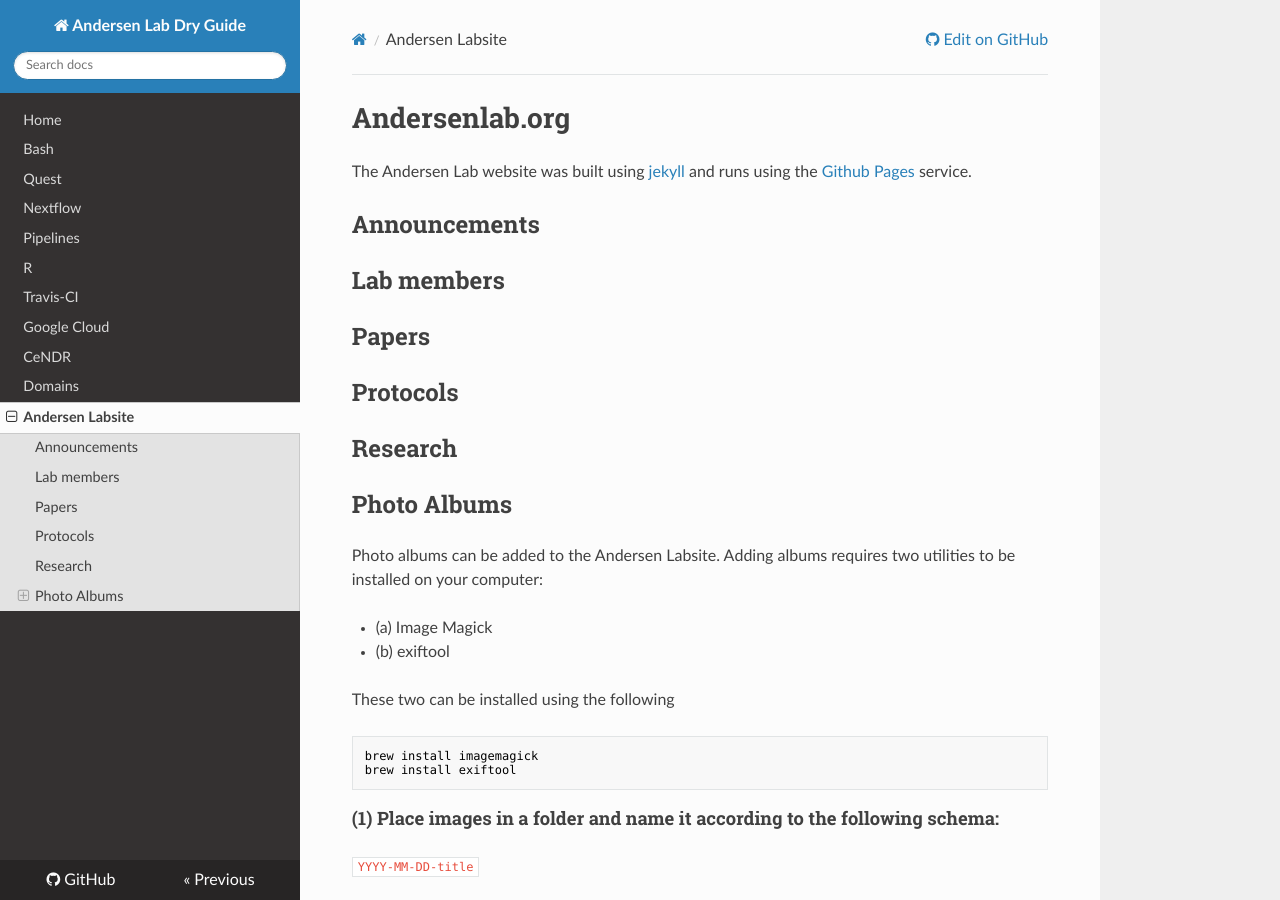
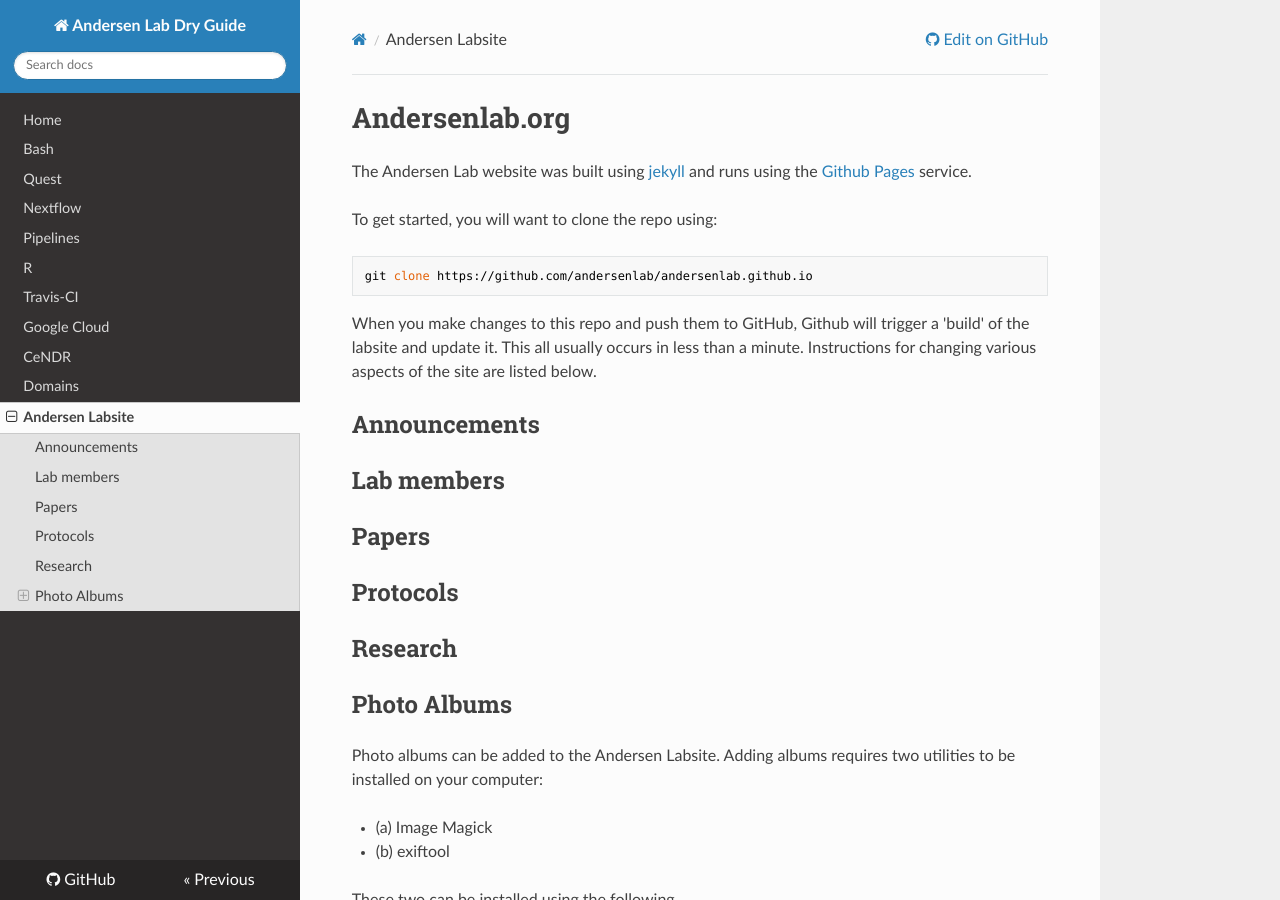
Before and after one commit to AndersenLab/dry-guide, an MkDocs documentation site: the page built from docs/labsite.md, in a window 1280 px wide and 900 px high. Built offline with MkDocs 1.6.1, drawn with Linux system fonts in a browser that asks for light colours; nearby versions of some CDN libraries; old or Windows-style settings are respelled for this version of MkDocs.

Commit message:
Add info to labsite docs

````diff
--- a/docs/labsite.md
+++ b/docs/labsite.md
@@ -1,6 +1,15 @@
 # Andersenlab.org
 
 The Andersen Lab website was built using [jekyll](https://jekyllrb.com/) and runs using the [Github Pages](https://pages.github.com/) service.
+
+To get started, you will want to clone the repo using:
+
+```
+git clone https://github.com/andersenlab/andersenlab.github.io
+```
+
+When you make changes to this repo and push them to GitHub, Github will trigger a 'build'
+of the labsite and update it. This all usually occurs in less than a minute. Instructions for changing various aspects of the site are listed below.
 
 ## Announcements
 
````
